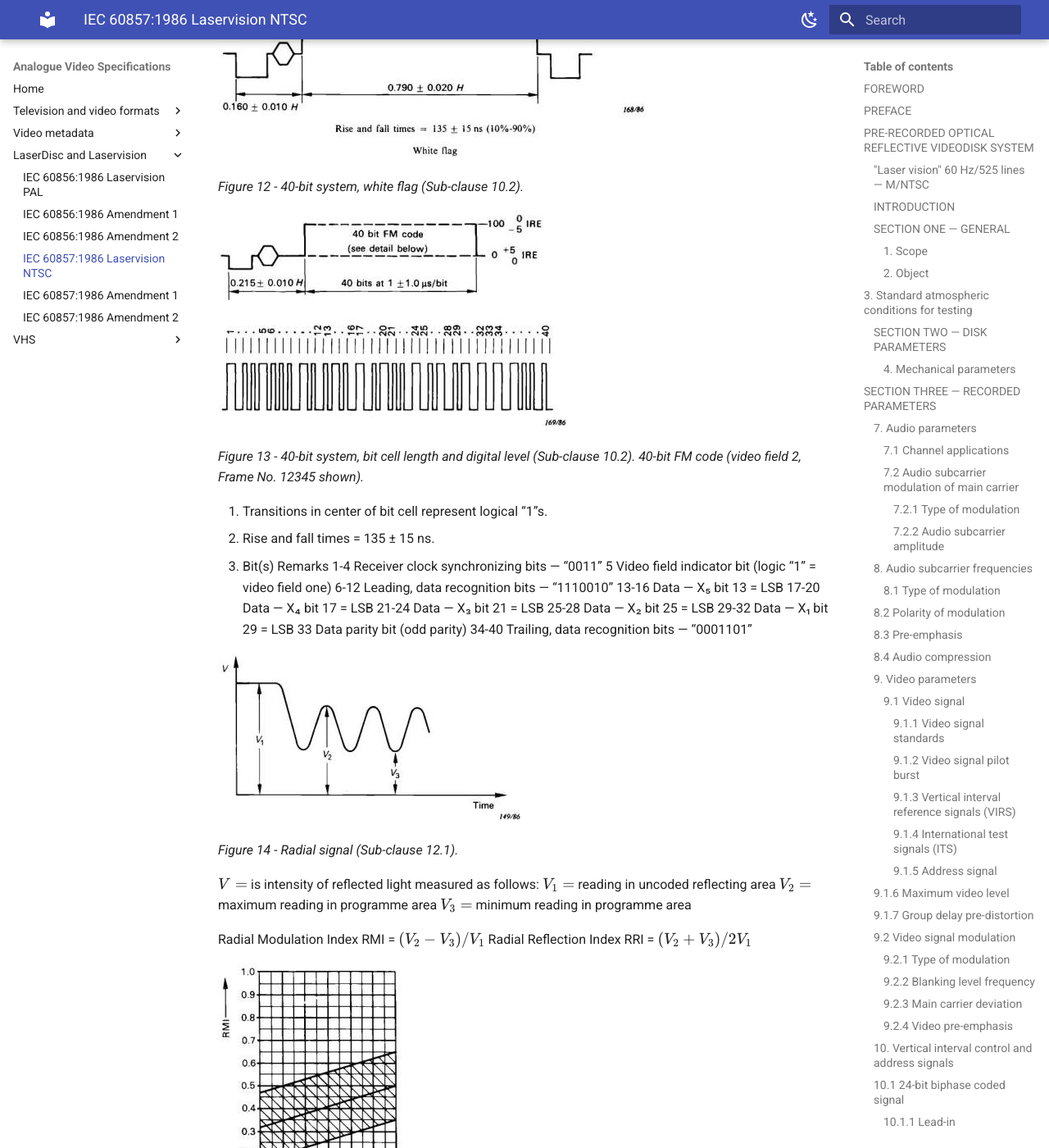
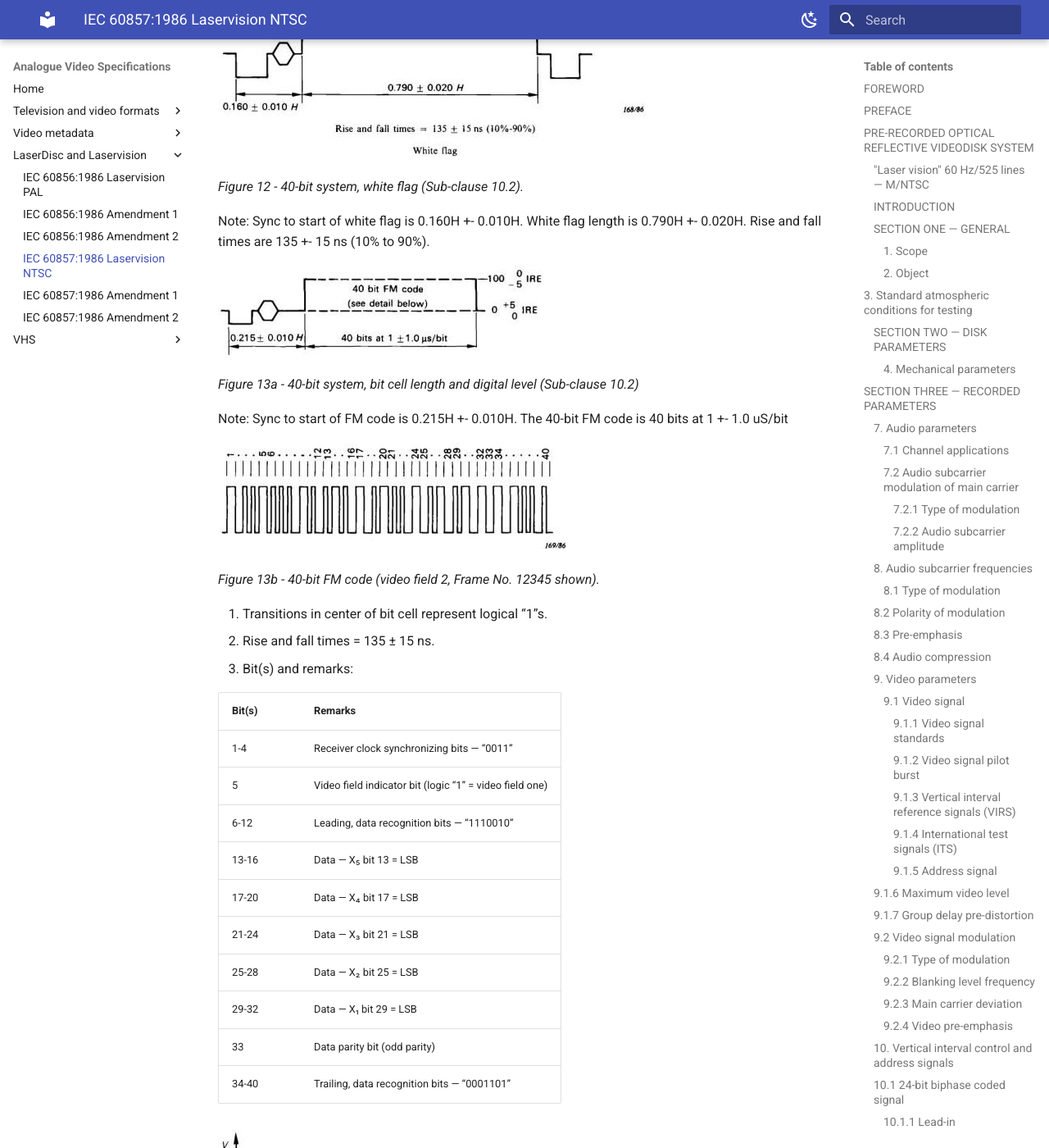
Before and after one commit to simoninns/analogue-video-specifications, an MkDocs documentation site: the page built from docs/laserdisc/IEC-60857-1986-Laservision-NTSC/IEC-60857-1986-Laservision-NTSC.md, in a window 1280 px wide and 1400 px high, scrolled down 24636 px. Shown: the whole window at 82% size. Built offline with MkDocs 1.6.1 and Material for MkDocs 9.7.7, drawn with Linux system fonts in a browser that asks for light colours.

Commit message:
Improve the readablity of figure 13a and 13b (40-bit FM code)

```diff
--- a/docs/laserdisc/IEC-60857-1986-Laservision-NTSC/IEC-60857-1986-Laservision-NTSC.md
+++ b/docs/laserdisc/IEC-60857-1986-Laservision-NTSC/IEC-60857-1986-Laservision-NTSC.md
@@ -647,25 +647,34 @@ $$
 
 *Figure 12 - 40-bit system, white flag (Sub-clause 10.2).*
 
-![Figure 13 - 40-bit system, bit cell length and digital level](assets/img-18.jpeg)
+Note: Sync to start of white flag is 0.160H +- 0.010H.  White flag length is 0.790H +- 0.020H.  Rise and fall times are 135 +- 15 ns (10% to 90%).
 
-![Figure 13 - 40-bit system, bit cell length and digital level](assets/img-19.jpeg)
+![Figure 13a - 40-bit system, bit cell length and digital level](assets/img-18.jpeg)
 
-*Figure 13 - 40-bit system, bit cell length and digital level (Sub-clause 10.2). 40-bit FM code (video field 2, Frame No. 12345 shown).*
+*Figure 13a - 40-bit system, bit cell length and digital level (Sub-clause 10.2)*
+
+Note: Sync to start of FM code is 0.215H +- 0.010H.  The 40-bit FM code is 40 bits at 1 +- 1.0 uS/bit
+
+![Figure 13b - 40-bit system, bit cell length and digital level](assets/img-19.jpeg)
+
+*Figure 13b - 40-bit FM code (video field 2, Frame No. 12345 shown).*
 
 1. Transitions in center of bit cell represent logical “1”s.
 2. Rise and fall times = 135 ± 15 ns.
-3. Bit(s) Remarks
-1-4 Receiver clock synchronizing bits — “0011”
-5 Video field indicator bit (logic “1” = video field one)
-6-12 Leading, data recognition bits — “1110010”
-13-16 Data — X₅ bit 13 = LSB
-17-20 Data — X₄ bit 17 = LSB
-21-24 Data — X₃ bit 21 = LSB
-25-28 Data — X₂ bit 25 = LSB
-29-32 Data — X₁ bit 29 = LSB
-33 Data parity bit (odd parity)
-34-40 Trailing, data recognition bits — “0001101”
+3. Bit(s) and remarks:
+
+   | Bit(s) | Remarks |
+   |--------|---------|
+   | 1-4    | Receiver clock synchronizing bits — “0011” |
+   | 5      | Video field indicator bit (logic “1” = video field one) |
+   | 6-12   | Leading, data recognition bits — “1110010” |
+   | 13-16  | Data — X₅ bit 13 = LSB |
+   | 17-20  | Data — X₄ bit 17 = LSB |
+   | 21-24  | Data — X₃ bit 21 = LSB |
+   | 25-28  | Data — X₂ bit 25 = LSB |
+   | 29-32  | Data — X₁ bit 29 = LSB |
+   | 33     | Data parity bit (odd parity) |
+   | 34-40  | Trailing, data recognition bits — “0001101” |
 
 ![Figure 14 - Radial signal](assets/img-20.jpeg)
 
```
